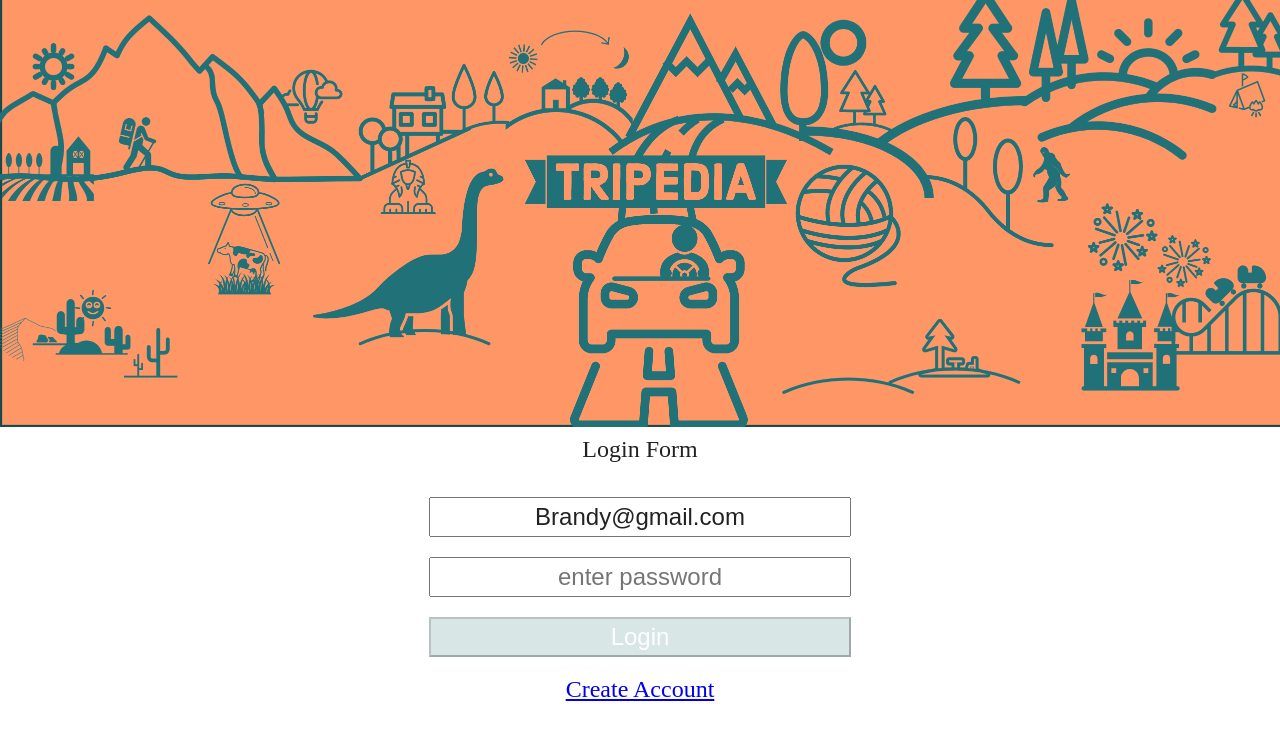
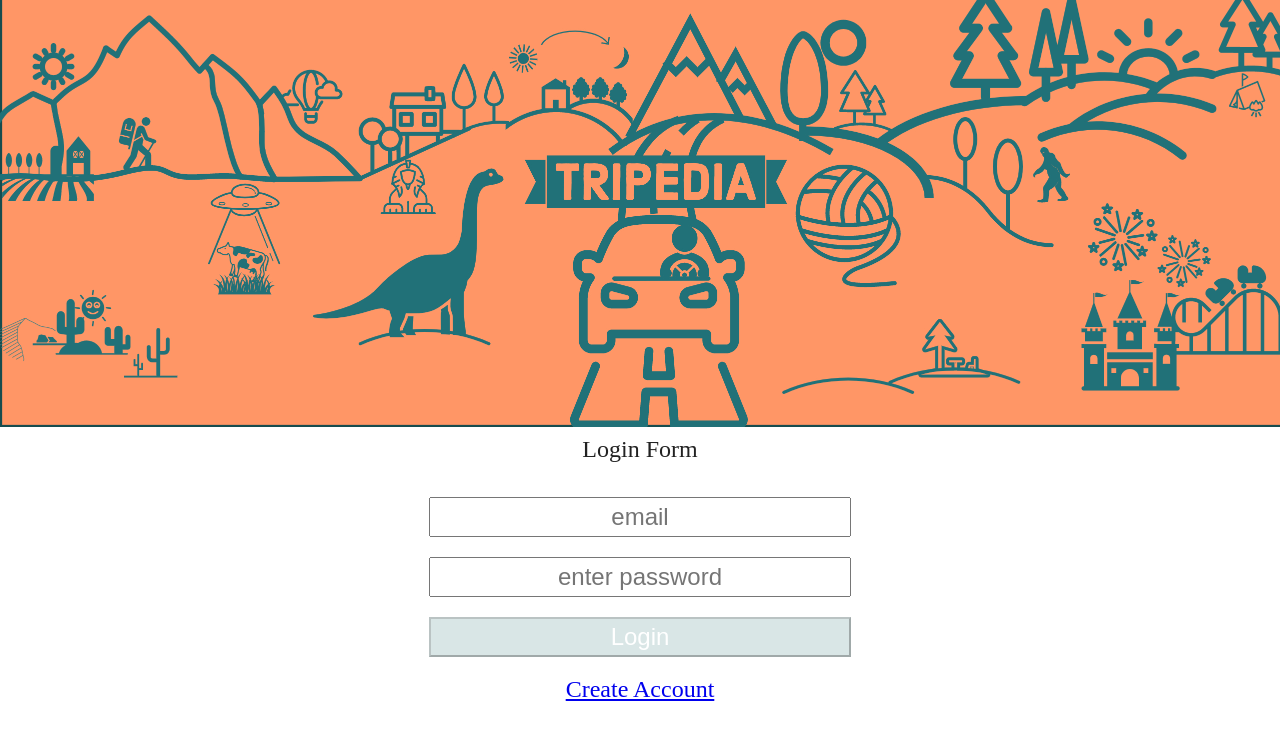
Before and after one commit to davidagitlen/Tripedia-fe, a React (Create React App) app: page /login in a window 1280 px wide. Shown: the top 740 px of the page. Built offline with nearby package versions, Linux system fonts and the light colour scheme.

Commit message:
Attempt to pass googleMapReact component functions down to rendered children

```diff
--- a/src/Components/App/App.js
+++ b/src/Components/App/App.js
@@ -1,4 +1,4 @@
-import React from 'react';
+import React, { useMemo, useState } from 'react';
 import { Route } from 'react-router-dom'
 import Navigation from '../Navigation/Navigation';
 import FormsContainer from '../FormsContainer/FormsContainer';
@@ -7,12 +7,14 @@ import Map from '../Map/Map';
 import LoginForm from '../LoginForm/LoginForm';
 import CreateAccount from '../CreateAccount/CreateAccount';
 
-export const CategoriesContext = React.createContext();
+import { CategoriesContext } from '../../Contexts/CategoriesContext';
 
 
 function App() {
+  const [categories, chooseCategories] = useState({categories: 'Blah blah blah'});
+  const currentCategories = useMemo(() => ({ categories, chooseCategories }), [categories, chooseCategories]);
   return (
-    <CategoriesContext.Provider value={{ name: 'Brandy', email: 'Brandy@gmail.com', categories: {} }}>
+    <CategoriesContext.Provider value={currentCategories}>
       <div className="App">
         <Route exact path='/login' render={() => <LoginForm />} />
         <Route exact path='/create_account' render={() => <CreateAccount />} />
--- a/src/Components/LoginForm/LoginForm.js
+++ b/src/Components/LoginForm/LoginForm.js
@@ -1,22 +1,25 @@
-import React, { useState } from "react";
+import React, { useState, useContext } from "react";
 import "./LoginForm.scss";
 import { NavLink } from "react-router-dom";
 import banner from "../../images/banner.jpg";
-import { CategoriesContext } from '../App/App';
+import { CategoriesContext } from '../../Contexts/CategoriesContext';
 
 const LoginForm = () => {
-  const inputField = <CategoriesContext.Consumer>
-    {value => (
-      <input
-        className="email_input"
-        type="email"
-        name="email"
-        placeholder="email"
-        value={value.email}
-        onChange={handleChange}
-      />
-    )}
-  </CategoriesContext.Consumer>
+  const { categories, chooseCategories } = useContext(CategoriesContext);
+
+  console.log('context categories', categories)
+  // const inputField = <CategoriesContext.Consumer>
+  //   {value => (
+  //     <input
+  //       className="email_input"
+  //       type="email"
+  //       name="email"
+  //       placeholder="email"
+  //       value={value.email}
+  //       onChange={handleChange}
+  //     />
+  //   )}
+  // </CategoriesContext.Consumer>
   const [loginState, handleForm] = useState({
     email: "",
     password: ""
@@ -38,15 +41,14 @@ const LoginForm = () => {
       />
       <form className="login_form">
         <h2>Login Form</h2>
-        {/* <input
+        <input
           className="email_input"
           type="email"
           name="email"
           placeholder="email"
           value={email}
           onChange={handleChange}
-          /> */}
-          {inputField}
+          />
           <input
             type="password"
             name="password"
--- a/src/Components/Map/Map.js
+++ b/src/Components/Map/Map.js
@@ -12,6 +12,8 @@ const Map = (props) => {
     },
     stopover: true
   }));
+
+  console.log('waypoints', waypoints)
   const { center, zoom } = props;
   let start = { lat: 39.739131, lng: -104.990085 };
   let end = { lat: 40.027750, lng: -105.270350 };
@@ -58,6 +60,29 @@ const cleanYelpResponse = yelp => {
     phone: yelp.display_phone
   };
 };
+  let currentMap, mapsResponse;
+  const displayRoute = (map, maps) => {
+    let request = {
+      origin: start,
+      destination: end,
+      waypoints,
+      travelMode: 'DRIVING'
+    };
+    currentMap = map;
+    mapsResponse = maps;
+    let directionsRenderer = new maps.DirectionsRenderer({
+      path: { start, end },
+      draggable: true,
+      suppressMarkers: true
+    });
+    let directionsService = new maps.DirectionsService();
+    directionsService.route(request, async function (result, status) {
+      if (status === 'OK') {
+        directionsRenderer.setDirections(result)
+      }
+    })
+    directionsRenderer.setMap(map);
+  }
 
   const createPin = () => {
     let yelp = cleanYelpResponse(mockYelpResponse);
@@ -71,31 +96,13 @@ const cleanYelpResponse = yelp => {
         url={yelp.url}
         type="house"
         updateStops={updateStops}
+        waypoints={waypoints}
         stops={stops}
+        yesIWantToUseGoogleMapApiInternals
+        onGoogleApiLoaded={({ map, maps }) => displayRoute(map, maps)}
       />
     )
   };
-
-  const displayRoute = (map, maps) => {
-    let request = {
-      origin: start,
-      destination: end,
-      waypoints,
-      travelMode: 'DRIVING'
-    };
-    let directionsRenderer = new maps.DirectionsRenderer({
-      path: { start, end },
-      draggable: true,
-      suppressMarkers: true
-    });
-    let directionsService = new maps.DirectionsService();
-    directionsService.route(request, async function (result, status) {
-      if (status === 'OK') {
-        directionsRenderer.setDirections(result)
-      }
-    })
-    directionsRenderer.setMap(map)
-  }
 
   return (
     <div style={{ height: '80vh', width: '100%' }}>
@@ -105,7 +112,7 @@ const cleanYelpResponse = yelp => {
           }>
         </button> */}
         <GoogleMapReact
-          key={waypoints}
+          // key={waypoints}
           bootstrapURLKeys={{ key: 'AIzaSyDB8SS8Xy8AGlUmcAOQhqurMugTBv31xns' }}
           defaultCenter={center}
           defaultZoom={zoom}
@@ -118,15 +125,23 @@ const cleanYelpResponse = yelp => {
             text={'David\'s House'}
             type='house'
             updateStops={updateStops}
+            waypoints={waypoints}
             stops={stops}
+            map={currentMap}
+            maps={mapsResponse}
+            onGoogleApiLoaded={({ map, maps }) => displayRoute(map, maps)}
           />
           <Pin
             lat={39.751774}
             lng={-104.996809}
             text={'Turing'}
             type='school'
-            updateWtops={updateStops}
+            updateStops={updateStops}
+            waypoints={waypoints}
             stops={stops}
+            map={currentMap}
+            maps={mapsResponse}
+            onGoogleApiLoaded={({ map, maps }) => displayRoute(map, maps)}
           />
           {createPin()}
         </GoogleMapReact>
--- a/src/Components/Pin/Pin.js
+++ b/src/Components/Pin/Pin.js
@@ -6,9 +6,7 @@ import mapPin from "../../images/map-pin.svg";
 
 
 const Pin = (props) => {
-  const { name, image, rating, url, type, updateStops, lat, lng, stops } = props;
-  console.log('stops', stops)
-  console.log('lat and lng', lat, lng)
+  const { name, image, rating, url, type, updateStops, lat, lng, stops, onGoogleApiLoaded} = props;
   const [isHovered, toggleHovered] = useState(false);
   const stopFound = stops.find(stop => {
     return stop.lat === lat && stop.lng === lng
@@ -34,8 +32,9 @@ const Pin = (props) => {
         type,
         lat,
         lng
-      }
+      };
       updateStops([...stops, stopToAdd])
+      onGoogleApiLoaded();
     }
   }
 
```
